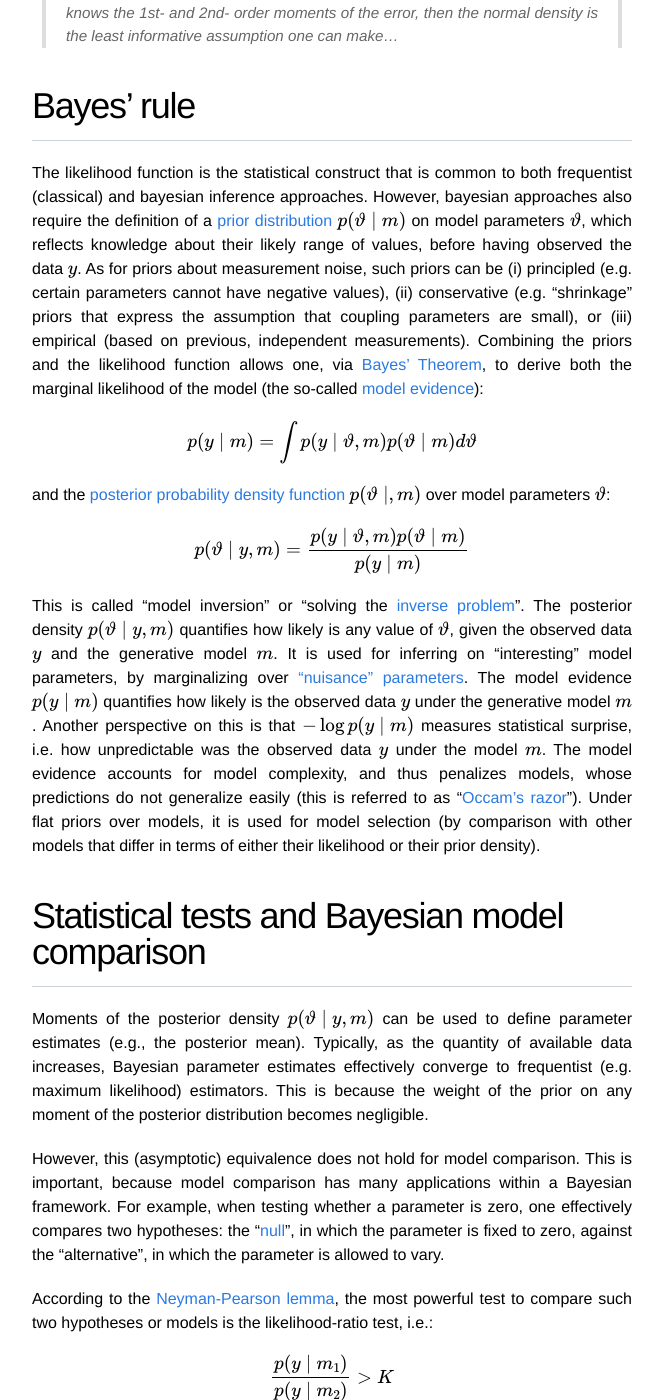
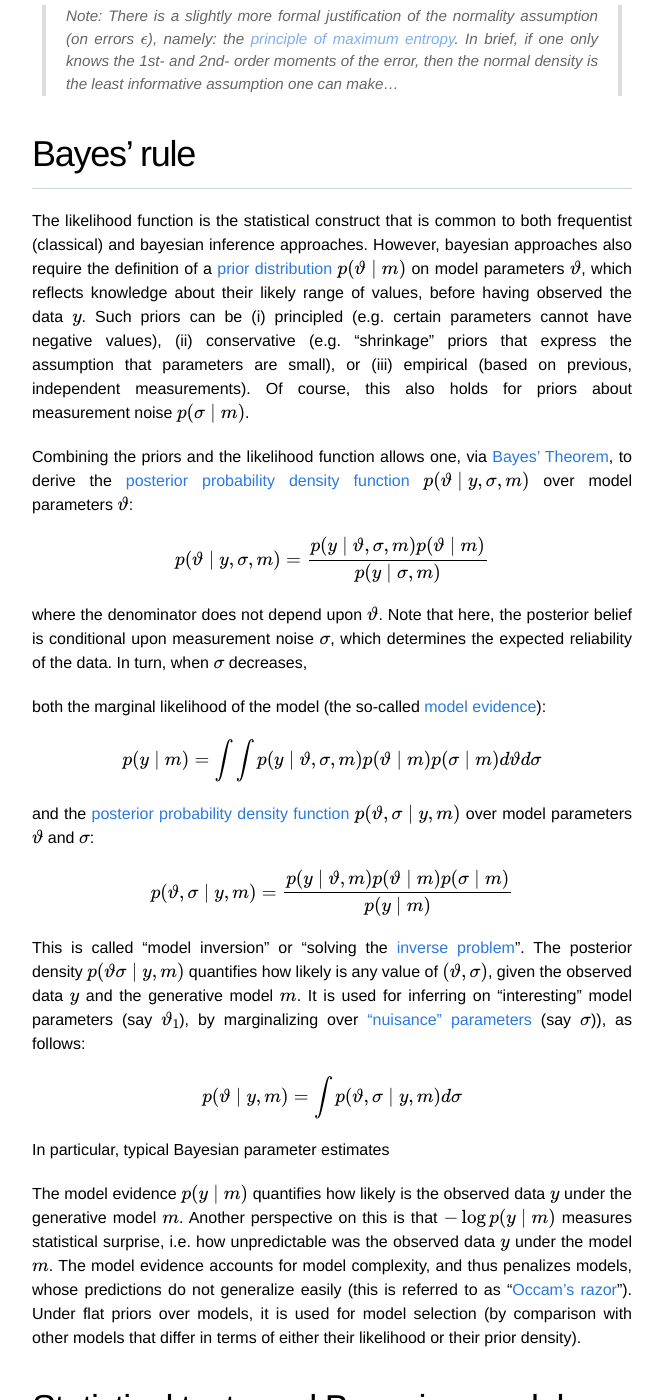
Before and after one commit to MBB-team/VBA-toolbox, a Jekyll site: the page built from _wiki/Bayesian-modelling-introduction.md, in a window 1280 px wide and 1400 px high, scrolled down 1242 px. Shown: the whole window, without its empty margins (308-971 px from the left). Built offline with Jekyll 4.4.1, drawn with Linux system fonts in a browser that asks for light colours; nearby versions of some CDN libraries; formulas are drawn with MathJax 3; some of the changed text lies outside the part shown.

Commit message:
Update Bayesian-modelling-introduction.md

```diff
--- a/_wiki/Bayesian-modelling-introduction.md
+++ b/_wiki/Bayesian-modelling-introduction.md
@@ -12,11 +12,11 @@ $$y= g(\vartheta)+\epsilon$$
 
 where $$\epsilon$$ are [model residuals](https://en.wikipedia.org/wiki/Errors_and_residuals) or measurement noise. If the (physical) processes underlying $$\epsilon$$ were known, they would be included in the deterministic part of the model. Typically, we thus have to place statistical priors on $$\epsilon$$, which eventually convey our lack of knowledge, as in “the noise is small”. This can be formalized as a probabilistic statement, such as: “the probability of observing big noise is small” (and, reciprocally: "the probability of observing small noise is big"). It follows that the probability density function of such "small" noise should be bell-shaped (with most of its mass on small values of $$\epsilon$$, and decaying quickly for large values of $$\epsilon$$). At this point, one could assume that the noise follows a [normal distribution](https://en.wikipedia.org/wiki/Normal_distribution), simply because it provides a parametric form for bell-shaped probability densities:
 
-$$p(\epsilon\mid m)\propto exp\left(-\frac{1}{2\sigma^2}\varepsilon^2\right) \implies P(\lvert\epsilon\rvert>1.96\sigma\mid m) \approx 0.05$$
+$$p(\epsilon\mid \sigma,m)\propto exp\left(-\frac{1}{2\sigma^2}\varepsilon^2\right) \implies P(\lvert\epsilon\rvert>2\sigma\mid \sigma,m) < 0.05$$
 
-where $$\sigma$$ is the noise’ [standard deviation](https://en.wikipedia.org/wiki/Standard_deviation) (it determines how big is “big”) and $$m$$ is the so-called generative model. Combining the two equations above yields the [likelihood function](https://en.wikipedia.org/wiki/Likelihood_function) $$p(y\mid\vartheta,m)$$, which specifies how likely it is to observe any particular set of observations $$y$$, given the unknown parameters $$\vartheta$$ of the model $$m$$ :
+where $$\sigma$$ is the noise’ [standard deviation](https://en.wikipedia.org/wiki/Standard_deviation) (it determines how big is “big”) and $$m$$ is the so-called generative model. Note that $$\sigma$$ is often called a [hyperparameter](https://en.wikipedia.org/wiki/Hyperparameter), because it eventually specifies the relative weight of the likelihood when estimating "proper parameters" $$\vartheta$$ (see below). Combining the two equations above yields the [likelihood function](https://en.wikipedia.org/wiki/Likelihood_function) $$p(y\mid\vartheta,\sigma,m)$$, which specifies how likely it is to observe any particular set of observations $$y$$, given the unknown parameters $$\vartheta$$ of the model $$m$$ :
 
-$$p(y\mid\vartheta,m) \propto exp\left(-\frac{1}{2\sigma^2}(y-g(\vartheta))^2\right)$$
+$$p(y\mid\vartheta,\sigma,m) \propto exp\left(-\frac{1}{2\sigma^2}(y-g(\vartheta))^2\right)$$
 
 This derivation of the likelihood function can be generalized to any [generative model](https://en.wikipedia.org/wiki/Generative_model) $$m$$, whose parameters $$\vartheta$$ simply control the statistical moments of the likelihood $$p(y\mid\vartheta,m)$$. The key point here is that the likelihood function always derives from prior assumptions about observation mappings $$g(\vartheta)$$ and measurement noise $$\epsilon$$.
 
@@ -25,16 +25,32 @@ This derivation of the likelihood function can be generalized to any [generative
 
 # Bayes' rule
 
-The likelihood function is the statistical construct that is common to both frequentist (classical) and bayesian inference approaches. However, bayesian approaches also require the definition of a [prior distribution](https://en.wikipedia.org/wiki/Prior_probability) $$p(\vartheta\mid m)$$ on model parameters $$\vartheta$$, which reflects knowledge about their likely range of values, before having observed the data $$y$$. As for priors about measurement noise, such priors can be (i) principled (e.g. certain parameters cannot have negative values), (ii) conservative (e.g. “shrinkage” priors that express the assumption that coupling parameters are small), or (iii) empirical (based on previous, independent measurements).
-Combining the priors and the likelihood function allows one, via [Bayes' Theorem](https://en.wikipedia.org/wiki/Bayes'_theorem), to derive both the marginal likelihood of the model (the so-called [model evidence](https://en.wikipedia.org/wiki/Marginal_likelihood)):
+The likelihood function is the statistical construct that is common to both frequentist (classical) and bayesian inference approaches. However, bayesian approaches also require the definition of a [prior distribution](https://en.wikipedia.org/wiki/Prior_probability) $$p(\vartheta\mid m)$$ on model parameters $$\vartheta$$, which reflects knowledge about their likely range of values, before having observed the data $$y$$. Such priors can be (i) principled (e.g. certain parameters cannot have negative values), (ii) conservative (e.g. “shrinkage” priors that express the assumption that parameters are small), or (iii) empirical (based on previous, independent measurements). Of course, this also holds for priors about measurement noise $$p(\sigma\mid m)$$.
 
-$$p(y\mid m)=\int p(y\mid \vartheta,m)p(\vartheta\mid m)d\vartheta$$
+Combining the priors and the likelihood function allows one, via [Bayes' Theorem](https://en.wikipedia.org/wiki/Bayes'_theorem), to derive the [posterior probability density function](https://en.wikipedia.org/wiki/Posterior_probability) $$p(\vartheta\mid y,\sigma,m)$$ over model parameters $$\vartheta$$:
 
-and the [posterior probability density function](https://en.wikipedia.org/wiki/Posterior_probability) $$p(\vartheta\mid,m)$$ over model parameters $$\vartheta$$:
+$$p(\vartheta\mid y,\sigma,m)=\frac{p(y\mid\vartheta,\sigma,m)p(\vartheta\mid m)}{p(y\mid \sigma,m)}$$
 
-$$p(\vartheta\mid y,m)=\frac{p(y\mid\vartheta,m)p(\vartheta\mid m)}{p(y\mid m)}$$
+where the denominator does not depend upon $$\vartheta$$. Note that here, the posterior belief is conditional upon measurement noise $$\sigma$$, which determines the expected reliability of the data. In turn, when $$\sigma$$ decreases,
 
-This is called “model inversion” or “solving the [inverse problem](https://en.wikipedia.org/wiki/Inverse_problem)”. The posterior density $$p(\vartheta\mid y, m)$$  quantifies how likely is any value of $$\vartheta$$, given the observed data $$y$$ and the generative model $$m$$. It is used for inferring on “interesting” model parameters, by marginalizing over [“nuisance” parameters](https://en.wikipedia.org/wiki/Nuisance_parameter). The model evidence $$p(y\mid m)$$  quantifies how likely is the observed data $$y$$ under the generative model $$m$$. Another perspective on this is that $$-\log p(y\mid m)$$ measures statistical surprise, i.e. how unpredictable was the observed data $$y$$ under the model $$m$$. The model evidence accounts for model complexity, and thus penalizes models, whose predictions do not generalize easily (this is referred to as “[Occam’s razor](https://en.wikipedia.org/wiki/Occam's_razor)”). Under flat priors over models, it is used for model selection (by comparison with other models that differ in terms of either their likelihood or their prior density).
+
+
+both the marginal likelihood of the model (the so-called [model evidence](https://en.wikipedia.org/wiki/Marginal_likelihood)):
+
+$$p(y\mid m)=\int\int p(y\mid \vartheta,\sigma,m)p(\vartheta\mid m)p(\sigma\mid m)d\vartheta d\sigma$$
+
+and the [posterior probability density function](https://en.wikipedia.org/wiki/Posterior_probability) $$p(\vartheta,\sigma\mid y,m)$$ over model parameters $$\vartheta$$ and $$\sigma$$:
+
+$$p(\vartheta,\sigma\mid y,m)=\frac{p(y\mid\vartheta,m)p(\vartheta\mid m)p(\sigma\mid m)}{p(y\mid m)}$$
+
+This is called “model inversion” or “solving the [inverse problem](https://en.wikipedia.org/wiki/Inverse_problem)”. The posterior density $$p(\vartheta\sigma\mid y, m)$$  quantifies how likely is any value of $$\left(\vartheta,\sigma\right)$$, given the observed data $$y$$ and the generative model $$m$$. It is used for inferring on “interesting” model parameters (say $$\vartheta_1$$), by marginalizing over [“nuisance” parameters](https://en.wikipedia.org/wiki/Nuisance_parameter) (say $$\sigma$$)), as follows:
+
+$$p(\vartheta\mid y,m)=\int p(\vartheta,\sigma\mid y,m)d\sigma$$
+
+
+In particular, typical Bayesian parameter estimates
+
+The model evidence $$p(y\mid m)$$  quantifies how likely is the observed data $$y$$ under the generative model $$m$$. Another perspective on this is that $$-\log p(y\mid m)$$ measures statistical surprise, i.e. how unpredictable was the observed data $$y$$ under the model $$m$$. The model evidence accounts for model complexity, and thus penalizes models, whose predictions do not generalize easily (this is referred to as “[Occam’s razor](https://en.wikipedia.org/wiki/Occam's_razor)”). Under flat priors over models, it is used for model selection (by comparison with other models that differ in terms of either their likelihood or their prior density).
 
 
 # Statistical tests and Bayesian model comparison
```
